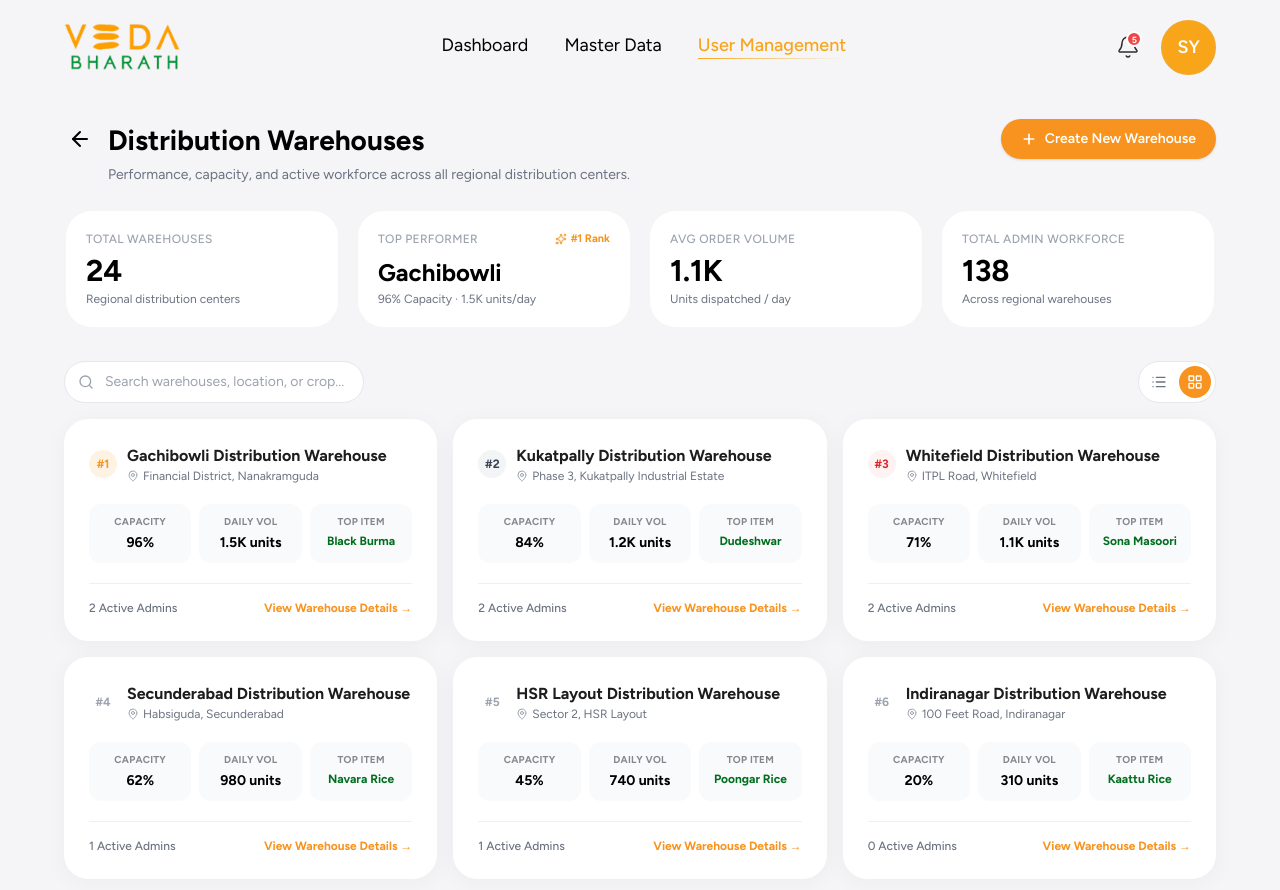
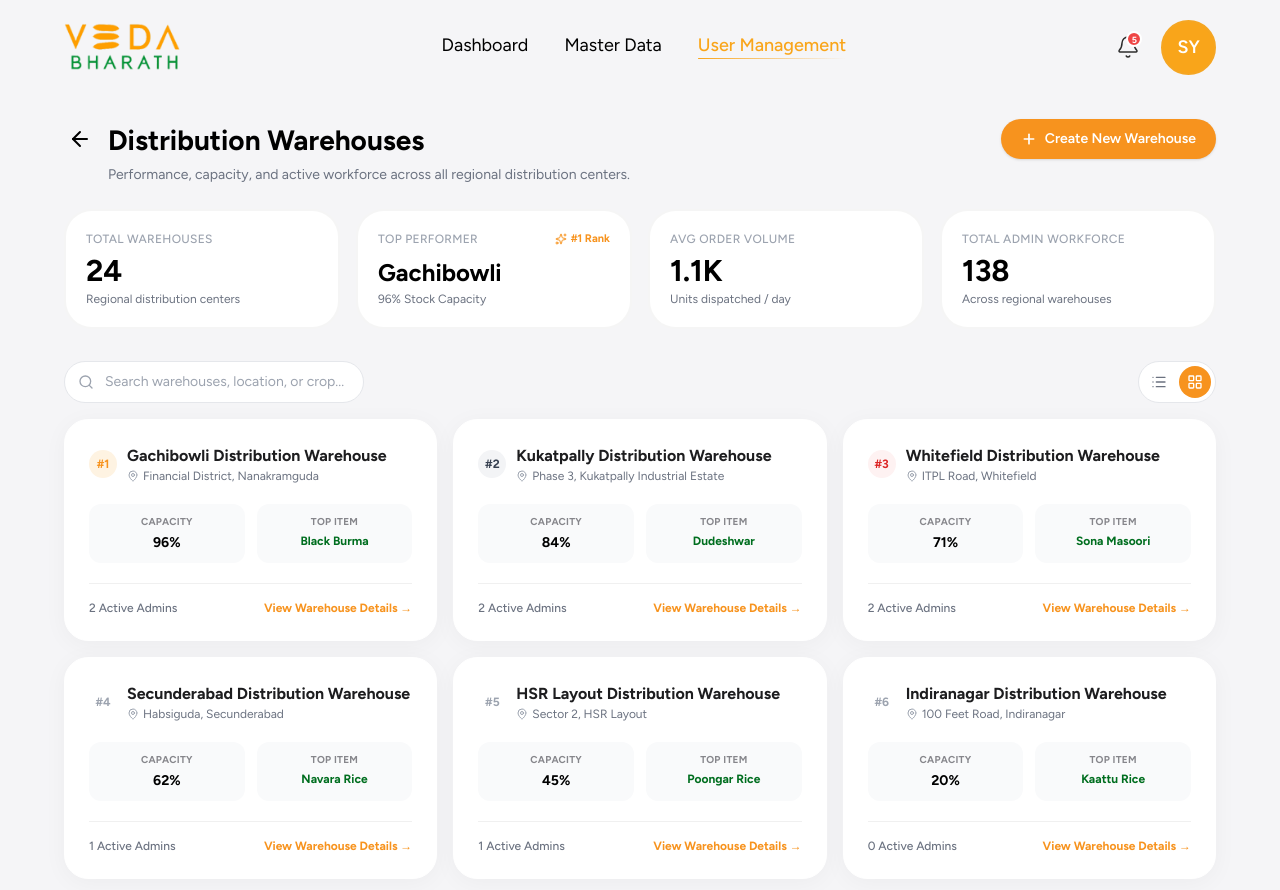
Before and after one commit to ARBRABBIT/Vedabharath-dashboards, a Next.js app: page /super-admin/users/hubs in a window 1280 px wide. Both pictures are taken after a click on the button 1195 px from the left and 381 px from the top of the page. Shown: the top 890 px of the page. Built offline with nearby package versions, Linux system fonts and the light colour scheme.

Commit message:
refactor(hubs): remove Daily Volume column and card stat

```diff
--- a/src/app/super-admin/users/hubs/page.tsx
+++ b/src/app/super-admin/users/hubs/page.tsx
@@ -123,7 +123,7 @@ export default function HighPerformingHubsPage() {
                 {topHub?.name.replace(" Distribution Warehouse", "").replace(" Distribution Hub", "")}
               </p>
               <p className="mt-0.5 text-xs text-[#6B7280]">
-                {topHub?.stockCapacityPercent}% Capacity · {topHub?.dailyOrderVolume}/day
+                {topHub?.stockCapacityPercent}% Stock Capacity
               </p>
             </div>
           </div>
@@ -196,7 +196,6 @@ export default function HighPerformingHubsPage() {
                     <th className="px-6 py-4">Rank</th>
                     <th className="px-4 py-4">Warehouse Name & Location</th>
                     <th className="px-4 py-4">Stock Capacity</th>
-                    <th className="px-4 py-4">Daily Volume</th>
                     <th className="px-4 py-4">Highly Ordered</th>
                     <th className="px-4 py-4">Admins</th>
                     <th className="px-6 py-4 text-right">Action</th>
@@ -205,7 +204,7 @@ export default function HighPerformingHubsPage() {
                 <tbody>
                   {filteredHubs.length === 0 && (
                     <tr>
-                      <td colSpan={7} className="px-6 py-12 text-center text-sm text-[#9CA3AF]">
+                      <td colSpan={6} className="px-6 py-12 text-center text-sm text-[#9CA3AF]">
                         No distribution warehouses match your search.
                       </td>
                     </tr>
@@ -273,11 +272,6 @@ export default function HighPerformingHubsPage() {
                               {hub.stockCapacityPercent}%
                             </span>
                           </div>
-                        </td>
-
-                        {/* Daily Order Volume */}
-                        <td className="px-4 py-4 text-sm font-semibold text-black">
-                          {hub.dailyOrderVolume}
                         </td>
 
                         {/* Highly Ordered */}
@@ -357,7 +351,7 @@ export default function HighPerformingHubsPage() {
                     </div>
 
                     {/* Stats mini grid */}
-                    <div className="mt-5 grid grid-cols-3 gap-2">
+                    <div className="mt-5 grid grid-cols-2 gap-3">
                       <div className="rounded-xl bg-[#F9FAFB] p-2.5 text-center">
                         <p className="text-[10px] font-bold uppercase tracking-wide text-[#86868B]">
                           Capacity
@@ -365,12 +359,6 @@ export default function HighPerformingHubsPage() {
                         <p className="mt-1 text-sm font-bold text-black">
                           {hub.stockCapacityPercent}%
                         </p>
-                      </div>
-                      <div className="rounded-xl bg-[#F9FAFB] p-2.5 text-center">
-                        <p className="text-[10px] font-bold uppercase tracking-wide text-[#86868B]">
-                          Daily Vol
-                        </p>
-                        <p className="mt-1 text-sm font-bold text-black">{hub.dailyOrderVolume}</p>
                       </div>
                       <div className="rounded-xl bg-[#F9FAFB] p-2.5 text-center">
                         <p className="text-[10px] font-bold uppercase tracking-wide text-[#86868B]">
```
